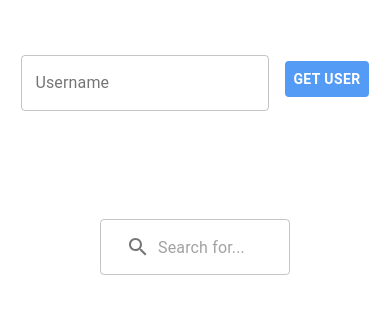
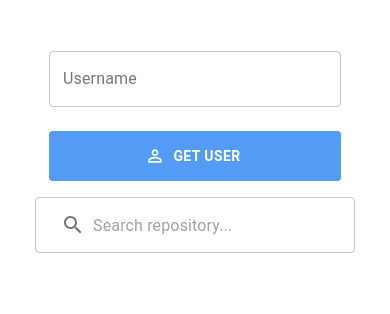
Before and after one commit to hana-ghz/repository-filter, a React (Create React App) app: page / in a window 390 px wide. Shown: the top 314 px of the page. Built offline with nearby package versions, Linux system fonts and the light colour scheme.

Commit message:
made input mobile responsive

```diff
--- a/package.json
+++ b/package.json
@@ -3,6 +3,8 @@
   "version": "0.1.0",
   "private": true,
   "dependencies": {
+    "@emotion/react": "^11.8.2",
+    "@emotion/styled": "^11.8.1",
     "@hookform/resolvers": "^2.8.8",
     "@material-ui/core": "^4.12.3",
     "@mui/icons-material": "^5.5.1",
@@ -17,6 +19,7 @@
     "@types/react-dom": "^17.0.14",
     "axios": "^0.26.1",
     "bootstrap": "^5.1.3",
+    "date-fns": "^2.28.0",
     "react": "^17.0.2",
     "react-bootstrap": "^2.2.2",
     "react-dom": "^17.0.2",
--- a/src/components/repositoryItem/styles.ts
+++ b/src/components/repositoryItem/styles.ts
@@ -1,16 +1,26 @@
+import { Divider } from '@material-ui/core';
 import { makeStyles } from '@mui/styles';
 
 // eslint-disable-next-line @typescript-eslint/no-unused-vars
 const useStyles = makeStyles({
 
-        root: {
-        },
-        repoTitle: {
-            color:"#539BF5"
-        },
-        caption: {
-            color:"#49515C"
-        }
+    repoTitle: {
+        color:"#539BF5"
+    },
+    caption: {
+        color:"#49515C"
+    },
+    updatedAt: {
+        color: "#A0A3A8",
+        fontSize: "10px",
+        fontWeight: 'bold'
+    },
+
+    language: {
+        fontSize: "10px",
+        fontWeight: 'bold',
+    },
+
 
     });
 
--- a/src/components/repositoryList/index.tsx
+++ b/src/components/repositoryList/index.tsx
@@ -1,22 +1,18 @@
 import React from "react";
-import axios from 'axios';
 
 // @logic
 
 // @material-ui
-import {
-  Grid,
-  List,
-  ListItem,
-  ListItemText,
-} from "@material-ui/core";
+import { Divider, Grid, List, ListItem, ListItemText } from "@material-ui/core";
 
 // @local
 import RepositoryItem from "../repositoryItem";
 import useStyles from "./styles";
 import SearchRepository from "../searchRepository";
 
-interface IProps { username: string };
+interface IProps {
+  filteredRepositories: IRepository[] | null;
+}
 const URL = "https://api.github.com/users";
 
 interface IRepository {
@@ -26,73 +22,30 @@ interface IRepository {
   updated_at: Date;
   default_branch: string;
   languages_url: string;
-};
+}
 
-const RepositoryList = ({username}: IProps) => {
+const RepositoryList = ({ filteredRepositories }: IProps) => {
   const classes = useStyles({});
-  const [userRepositories, setUserRepositories] = React.useState<IRepository[] | null>(null);
-  const [filteredRepositories, setFilteredRepositories] = React.useState<IRepository[] | null>(null);
-  const [noMatches, setNoMatches]= React.useState(false)
-
-  React.useEffect(() => {
-    const  getUserRepositories = async () => {
-      await axios.get(`${URL}/${username}/repos`).then((result) => {
-        if (result.status === 200 && result.data.length > 0) {
-          const repositories = result.data.map((singleRepo: IRepository) => {
-
-            return {
-              name: singleRepo.name,
-              visibility: singleRepo.visibility,
-              description: singleRepo.description,
-              updated_at: new Date(singleRepo.updated_at),
-              default_branch: singleRepo.default_branch,
-              languages_url: singleRepo.languages_url,
-            }
-          })
-
-          setUserRepositories(repositories);
-          setFilteredRepositories(repositories);
-        }
-      }).catch((error)=> {console.log(error)})
-    };
-
-    if (username) {
-      getUserRepositories();
-    }
-  }, [username]);
-
-  const filterList = (searchText: String) => {
-    if (searchText !== '') {
-      const result = userRepositories?.filter((singleRepo) => {
-        return singleRepo.name.toLowerCase().startsWith(searchText.toLowerCase())
-      })
-      result ? setFilteredRepositories(result) : setNoMatches(true)
-    } else {
-      setFilteredRepositories(userRepositories);
-    }
-
-  }
+  const [noMatches, setNoMatches] = React.useState(false);
 
   return (
     <Grid container className={classes.root}>
-      <Grid item xs={12}>
-        <SearchRepository filterList={filterList} />
-      </Grid>
       <Grid container item xs={12}>
         <List>
-          {
-            filteredRepositories && filteredRepositories.map((singleRepository: IRepository) => {
+          {filteredRepositories &&
+            filteredRepositories.map((singleRepository: IRepository) => {
               return (
-                <ListItem alignItems="flex-start">
-                  <RepositoryItem repository={singleRepository}/>
-                </ListItem>
-              )
-            })
-          }
+                <>
+                  <ListItem alignItems="flex-start">
+                    <RepositoryItem repository={singleRepository} />
+                  </ListItem>
+                  <Divider className={classes.divider} />
+                </>
+              );
+            })}
         </List>
       </Grid>
-  </Grid>
-
+    </Grid>
   );
 };
 
--- a/src/components/repositoryList/styles.ts
+++ b/src/components/repositoryList/styles.ts
@@ -1,15 +1,17 @@
-import { makeStyles, createStyles } from '@mui/styles';
+import { makeStyles, createStyles } from "@mui/styles";
 
 // eslint-disable-next-line @typescript-eslint/no-unused-vars
 const useStyles = makeStyles({
-
-    root: {
-        padding: '100px',
-        justifyContent: 'center',
-        alignItems: 'center',
-        height:'100%'
-        },
-
-    });
+  root: {
+    padding: "100px",
+    justifyContent: "center",
+    alignItems: "center",
+    height: "100%",
+  },
+  divider: {
+    marginBottom: "30px",
+    marginTop: "30px",
+  },
+});
 
 export default useStyles;
--- a/src/components/repositoryPage/index.tsx
+++ b/src/components/repositoryPage/index.tsx
@@ -1,4 +1,6 @@
 import React from "react";
+import axios from 'axios';
+
 // @mui
 import { Grid } from "@material-ui/core";
 
@@ -7,23 +9,83 @@ import { Grid } from "@material-ui/core";
 import RepositoryList from "../repositoryList";
 import SearchUser from "../searchUser";
 import useStyles from "./styles";
+import SearchRepository from "../searchRepository";
+
+
+interface IRepository {
+  name: string;
+  visibility: string;
+  description: string;
+  updated_at: Date;
+  default_branch: string;
+  languages_url: string;
+};
+const URL = "https://api.github.com/users";
 
 
 const RepositoryPage = () => {
   const classes = useStyles({});
   const [username, setUsername] = React.useState('');
+  const [userRepositories, setUserRepositories] = React.useState<IRepository[] | null>(null);
+  const [filteredRepositories, setFilteredRepositories] = React.useState<IRepository[] | null>(null);
 
   const getUsername = (user: string) => {
     setUsername(user)
   }
+
+  const filterList = (searchText: String) => {
+    if (searchText !== '') {
+      const result = userRepositories?.filter((singleRepo) => {
+        return singleRepo.name.toLowerCase().startsWith(searchText.toLowerCase())
+      })
+      if (result) {setFilteredRepositories(result)}
+    } else {
+      setFilteredRepositories(userRepositories);
+    }
+  }
+
+  React.useEffect(() => {
+    const  getUserRepositories = async () => {
+      await axios.get(`${URL}/${username}/repos`).then((result) => {
+        if (result.status === 200 && result.data.length > 0) {
+          const repositories = result.data.map((singleRepo: IRepository) => {
+
+            return {
+              name: singleRepo.name,
+              visibility: singleRepo.visibility,
+              description: singleRepo.description,
+              updated_at: new Date(singleRepo.updated_at),
+              default_branch: singleRepo.default_branch,
+              languages_url: singleRepo.languages_url,
+            }
+          })
+
+          console.log(repositories)
+          setUserRepositories(repositories);
+          setFilteredRepositories(repositories);
+        }
+      }).catch((error)=> {console.log(error)})
+    };
+
+    if (username!=='') {
+      getUserRepositories();
+    }
+  }, [username]);
+
+
   return (
-    <Grid container className={classes.container}>
+    <Grid container className={classes.container} spacing={2}>
+      <Grid item xs={11}>
+        <SearchUser onUserSearch={getUsername}/>
+      </Grid>
+
+      <Grid item md={9} xs={12}>
+        <SearchRepository filterList={filterList} />
+      </Grid>
+
+
       <Grid item xs={12}>
-        <SearchUser onUserSearch={getUsername}/>
-
-      </Grid>
-      <Grid item xs={12}>
-        <RepositoryList username={username}/>
+        <RepositoryList filteredRepositories={filteredRepositories}/>
       </Grid>
     </Grid>
   );
--- a/src/components/repositoryPage/styles.ts
+++ b/src/components/repositoryPage/styles.ts
@@ -1,12 +1,34 @@
-import { makeStyles, createStyles } from '@mui/styles';
+import { createTheme, Theme } from '@mui/material/styles';
+import { makeStyles, createStyles } from "@mui/styles";
 
+export const theme = createTheme({
+    breakpoints: {
+      values: {
+        xs: 0,
+        sm: 600,
+        md: 900,
+        lg: 1200,
+        xl: 1536,
+      },
+    },
+  });
 // eslint-disable-next-line @typescript-eslint/no-unused-vars
-const useStyles = makeStyles({
-
-    container: {
-        marginTop: '10%',
+const useStyles = makeStyles(()=> createStyles({
+  container: {
+    padding: "70px",
+    paddingBottom: "0",
+    justifyContent: "center",
+    alignItems: "center",
+    height: "100%",
+    [theme.breakpoints.down('sm')]: {
+        padding: "35px",
     },
-
-    });
+  },
+  updateAt: {
+    color: "#A0A3A8",
+    fontSize: "8px",
+  },
+}),
+);
 
 export default useStyles;
--- a/src/components/searchRepository/index.tsx
+++ b/src/components/searchRepository/index.tsx
@@ -2,26 +2,30 @@ import React from 'react';
 // @mui
 import { TextField, InputAdornment, IconButton } from '@material-ui/core';
 import SearchIcon from '@mui/icons-material/Search';
+// @local
+import useStyles from "./styles";
 
 interface IProps { filterList: (searchText : string) => void };
 
 const SearchRepository = ({filterList}:IProps) => {
     const [searchText, setSearchText] = React.useState('')
+    const classes = useStyles({});
 
     React.useEffect(() => {
         filterList(searchText);
     }, [searchText])
 
   return (
+    <div className={classes.container}>
         <TextField
-      fullWidth
           type="search"
           name="search-bo"
           variant="outlined"
-      placeholder="Search for..."
+          placeholder="Search repository..."
           value={searchText}
+          fullWidth
           InputProps={{
-        startAdornment: <InputAdornment position="start">
+            startAdornment: <InputAdornment position="start" >
               <IconButton
                 edge="end"
                 >
@@ -31,6 +35,8 @@ const SearchRepository = ({filterList}:IProps) => {
           }}
           onChange={(e) => setSearchText(e.target.value)}
         />
+    </div>
+
   )
 }
 
--- /dev/null
+++ b/src/components/searchRepository/styles.ts
@@ -0,0 +1,16 @@
+import { makeStyles } from '@mui/styles';
+import { theme } from '../repositoryPage/styles';
+
+// eslint-disable-next-line @typescript-eslint/no-unused-vars
+const useStyles = makeStyles({
+
+    container: {
+        justifyContent: 'center',
+        alignItems: 'center',
+        height:'10%'
+    },
+
+
+    });
+
+export default useStyles;
--- a/src/components/searchUser/index.tsx
+++ b/src/components/searchUser/index.tsx
@@ -1,4 +1,4 @@
-import React, { PropsWithRef } from "react";
+import React from "react";
 import axios from 'axios';
 // @form
 import * as Yup from "yup";
@@ -7,7 +7,7 @@ import { yupResolver } from "@hookform/resolvers/yup";
 
 // @material-ui
 import { Grid, TextField, Button } from "@material-ui/core";
-
+import {PersonOutline} from '@mui/icons-material';
 // @local
 import useStyles from "./styles";
 
@@ -37,26 +37,30 @@ const SearchUser = ({onUserSearch}:IProps) => {
 
   const  getUser = async (payload: FormValues) => {
     const { username } = payload;
+    console.log(`${URL}/${username}`)
     await axios.get(`${URL}/${username}`).then((result) => {
       if (result.status === 200) {
+        console.log("hel user", username)
         onUserSearch(username);
       }
     }).catch((error)=> {console.log(error)})
   };
 
   return (
-    <form onSubmit={handleSubmit(getUser)}>
+    <div style={{width: '100%'}}>
+    <form onSubmit={handleSubmit(getUser)} >
       <Grid container
         direction="row"
         justifyContent="center"
         alignItems="center"
         spacing={2}
       >
-        <Grid item >
+        <Grid item  xs={12} md={7}>
           <Controller
             render={(props) => (
               <TextField
                 {...props.field}
+                fullWidth
                 name="username"
                 type="text"
                 margin="normal"
@@ -70,11 +74,12 @@ const SearchUser = ({onUserSearch}:IProps) => {
             control={control}
           />
         </Grid>
-        <Grid item>
-          <Button className={classes.submitBtn} type="submit" >Get User</Button>
+        <Grid  item xs={12} md={2}>
+            <Button className={classes.submitBtn} type="submit" startIcon={<PersonOutline />} >Get User</Button>
         </Grid>
       </Grid>
-    </form>
+      </form>
+      </div>
   );
 };
 
--- a/src/components/searchUser/styles.ts
+++ b/src/components/searchUser/styles.ts
@@ -1,4 +1,6 @@
+import { TextField } from '@material-ui/core';
 import { makeStyles, createStyles } from '@mui/styles';
+import { theme } from '../repositoryPage/styles';
 
 // eslint-disable-next-line @typescript-eslint/no-unused-vars
 const useStyles = makeStyles({
@@ -11,6 +13,13 @@ const useStyles = makeStyles({
         letterSpacing: '0.15px',
         '&.MuiButton-root': {
             backgroundColor: '#539BF5',
+            minHeight: '50px',
+            minWidth: '200px',
+                [theme.breakpoints.down('sm')]: {
+                    minWidth: '100%',
+
+                },
+
         },
         '&.MuiButton-root.MuiButton-text': {
             color: 'white',
@@ -21,6 +30,8 @@ const useStyles = makeStyles({
         },
 
     },
+    textField: {
+    }
     });
 
 export default useStyles;
```
Also changed, not shown: src/components/repositoryItem/index.tsx (+34 -34 lines), 1 other file (tests, documents, lock files or other folders). Lines whose indentation alone changed are shown as unchanged.
